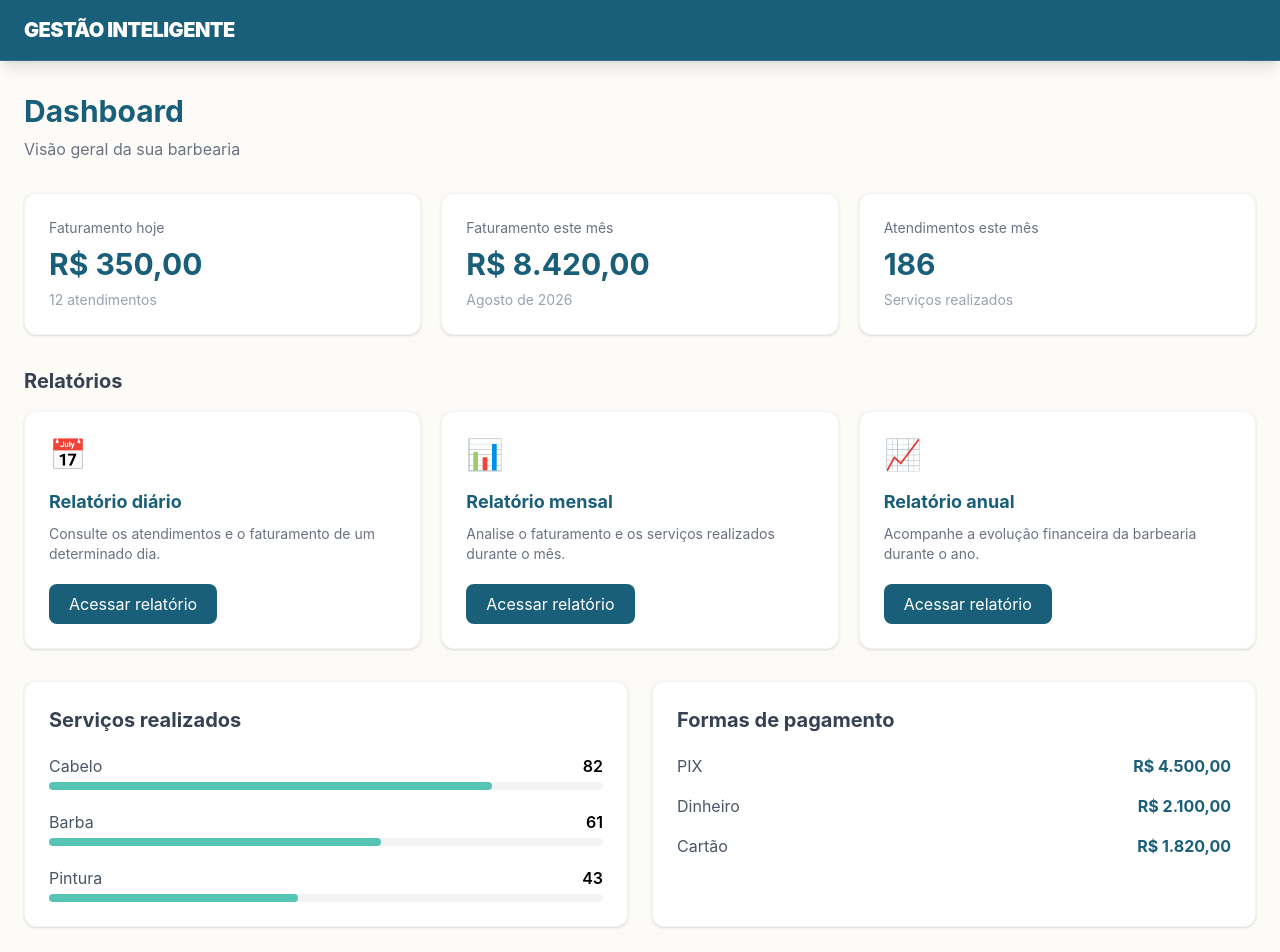
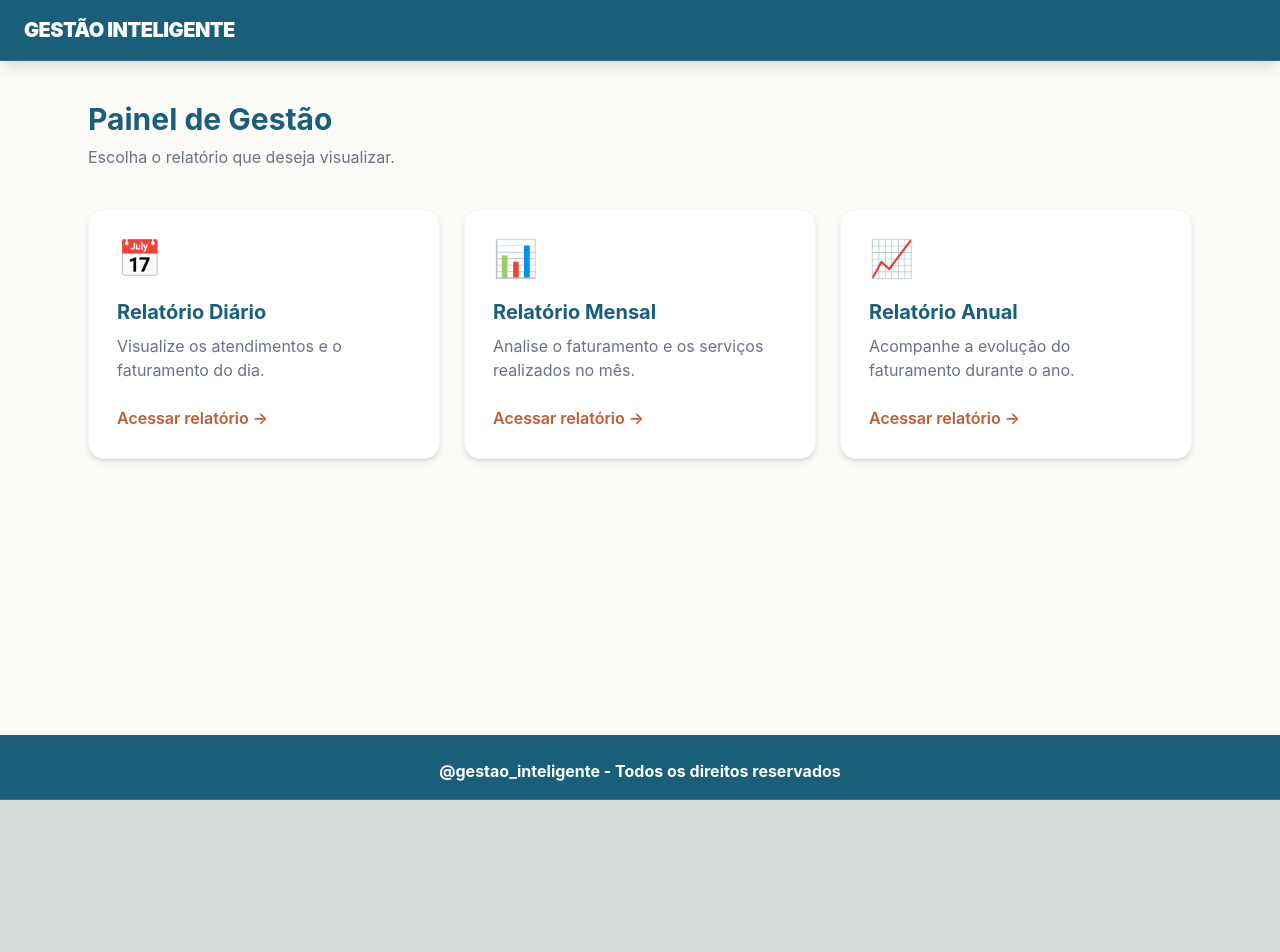
Before and after one commit to MaxBr221/gestao_front, a Next.js app: page /painel in a window 1280 px wide. Shown: the top 952 px of the page. After the commit the page ends 800 px from the top, so only its background shows below. Built offline with nearby package versions, Linux system fonts and the light colour scheme.

Commit message:
feat - implementando pages de relatorios

```diff
--- a/src/app/painel/page.tsx
+++ b/src/app/painel/page.tsx
@@ -1,331 +1,135 @@
 'use client'
 import { Template } from "../components/Template";
+import { useRouter } from "next/navigation";
 
 export default function PainelPage() {
+
+    const router = useRouter();
 
     return (
         <Template>
 
-            <div className="w-full max-w-7xl mx-auto px-6 py-8">
+            <div className="w-full max-w-6xl mx-auto px-6 py-10">
 
-                {/* CABEÇALHO */}
-
-                <div className="mb-8">
-
+                <div className="mb-10">
                     <h1 className="text-3xl font-bold text-[#1A5F7A]">
-                        Dashboard
+                        Painel de Gestão
                     </h1>
 
                     <p className="text-gray-500 mt-2">
-                        Visão geral da sua barbearia
+                        Escolha o relatório que deseja visualizar.
                     </p>
-
                 </div>
 
 
-                {/* CARDS PRINCIPAIS */}
-
-                <div className="grid grid-cols-1 md:grid-cols-3 gap-5 mb-8">
-
-                    {/* FATURAMENTO HOJE */}
-
-                    <div className="bg-white rounded-xl shadow-sm border border-gray-100 p-6">
-
-                        <p className="text-sm text-gray-500">
-                            Faturamento hoje
-                        </p>
-
-                        <h2 className="text-3xl font-bold text-[#1A5F7A] mt-2">
-                            R$ 350,00
-                        </h2>
-
-                        <p className="text-sm text-gray-400 mt-2">
-                            12 atendimentos
-                        </p>
-
-                    </div>
-
-
-                    {/* FATURAMENTO MÊS */}
-
-                    <div className="bg-white rounded-xl shadow-sm border border-gray-100 p-6">
-
-                        <p className="text-sm text-gray-500">
-                            Faturamento este mês
-                        </p>
-
-                        <h2 className="text-3xl font-bold text-[#1A5F7A] mt-2">
-                            R$ 8.420,00
-                        </h2>
-
-                        <p className="text-sm text-gray-400 mt-2">
-                            Agosto de 2026
-                        </p>
-
-                    </div>
-
-
-                    {/* ATENDIMENTOS */}
-
-                    <div className="bg-white rounded-xl shadow-sm border border-gray-100 p-6">
-
-                        <p className="text-sm text-gray-500">
-                            Atendimentos este mês
-                        </p>
-
-                        <h2 className="text-3xl font-bold text-[#1A5F7A] mt-2">
-                            186
-                        </h2>
-
-                        <p className="text-sm text-gray-400 mt-2">
-                            Serviços realizados
-                        </p>
-
-                    </div>
-
-                </div>
-
-
-                {/* RELATÓRIOS */}
-
-                <div className="mb-8">
-
-                    <h2 className="text-xl font-bold text-gray-700 mb-4">
-                        Relatórios
-                    </h2>
-
-                    <div className="grid grid-cols-1 md:grid-cols-3 gap-5">
+                <div className="grid grid-cols-1 md:grid-cols-3 gap-6">
 
                     {/* DIÁRIO */}
+                    <button
+                        onClick={() => router.push("/relatorios/diario")}
+                        className="
+                            bg-white
+                            rounded-2xl
+                            p-7
+                            text-left
+                            shadow-md
+                            border
+                            border-gray-100
+                            hover:shadow-xl
+                            hover:-translate-y-1
+                            transition-all
+                        "
+                    >
 
-                        <div className="bg-white rounded-xl shadow-sm border border-gray-100 p-6 hover:shadow-md transition">
-
-                            <div className="text-3xl mb-4">
+                        <div className="text-4xl mb-5">
                             📅
                         </div>
 
-                            <h3 className="text-lg font-bold text-[#1A5F7A]">
-                                Relatório diário
-                            </h3>
+                        <h2 className="text-xl font-bold text-[#1A5F7A]">
+                            Relatório Diário
+                        </h2>
 
-                            <p className="text-sm text-gray-500 mt-2">
-                                Consulte os atendimentos e o faturamento
-                                de um determinado dia.
+                        <p className="text-gray-500 mt-2">
+                            Visualize os atendimentos e o faturamento do dia.
                         </p>
 
-                            <button
-                                className="mt-5 bg-[#1A5F7A] hover:bg-[#144C62] text-white px-5 py-2 rounded-lg transition"
-                            >
-                                Acessar relatório
+                        <div className="mt-6 text-[#C05C32] font-semibold">
+                            Acessar relatório →
+                        </div>
+
                     </button>
-
-                        </div>
 
 
                     {/* MENSAL */}
+                    <button
+                        onClick={() => router.push("/relatorios/mensal")}
+                        className="
+                            bg-white
+                            rounded-2xl
+                            p-7
+                            text-left
+                            shadow-md
+                            border
+                            border-gray-100
+                            hover:shadow-xl
+                            hover:-translate-y-1
+                            transition-all
+                        "
+                    >
 
-                        <div className="bg-white rounded-xl shadow-sm border border-gray-100 p-6 hover:shadow-md transition">
-
-                            <div className="text-3xl mb-4">
+                        <div className="text-4xl mb-5">
                             📊
                         </div>
 
-                            <h3 className="text-lg font-bold text-[#1A5F7A]">
-                                Relatório mensal
-                            </h3>
+                        <h2 className="text-xl font-bold text-[#1A5F7A]">
+                            Relatório Mensal
+                        </h2>
 
-                            <p className="text-sm text-gray-500 mt-2">
-                                Analise o faturamento e os serviços
-                                realizados durante o mês.
+                        <p className="text-gray-500 mt-2">
+                            Analise o faturamento e os serviços realizados no mês.
                         </p>
 
-                            <button
-                                className="mt-5 bg-[#1A5F7A] hover:bg-[#144C62] text-white px-5 py-2 rounded-lg transition"
-                            >
-                                Acessar relatório
+                        <div className="mt-6 text-[#C05C32] font-semibold">
+                            Acessar relatório →
+                        </div>
+
                     </button>
-
-                        </div>
 
 
                     {/* ANUAL */}
+                    <button
+                        onClick={() => router.push("/relatorios/anual")}
+                        className="
+                            bg-white
+                            rounded-2xl
+                            p-7
+                            text-left
+                            shadow-md
+                            border
+                            border-gray-100
+                            hover:shadow-xl
+                            hover:-translate-y-1
+                            transition-all
+                        "
+                    >
 
-                        <div className="bg-white rounded-xl shadow-sm border border-gray-100 p-6 hover:shadow-md transition">
-
-                            <div className="text-3xl mb-4">
+                        <div className="text-4xl mb-5">
                             📈
                         </div>
 
-                            <h3 className="text-lg font-bold text-[#1A5F7A]">
-                                Relatório anual
-                            </h3>
+                        <h2 className="text-xl font-bold text-[#1A5F7A]">
+                            Relatório Anual
+                        </h2>
 
-                            <p className="text-sm text-gray-500 mt-2">
-                                Acompanhe a evolução financeira
-                                da barbearia durante o ano.
+                        <p className="text-gray-500 mt-2">
+                            Acompanhe a evolução do faturamento durante o ano.
                         </p>
 
-                            <button
-                                className="mt-5 bg-[#1A5F7A] hover:bg-[#144C62] text-white px-5 py-2 rounded-lg transition"
-                            >
-                                Acessar relatório
-                            </button>
-
+                        <div className="mt-6 text-[#C05C32] font-semibold">
+                            Acessar relatório →
                         </div>
 
-                    </div>
-
-                </div>
-
-
-                {/* SERVIÇOS */}
-
-                <div className="grid grid-cols-1 lg:grid-cols-2 gap-6">
-
-
-                    {/* SERVIÇOS MAIS REALIZADOS */}
-
-                    <div className="bg-white rounded-xl shadow-sm border border-gray-100 p-6">
-
-                        <h2 className="text-xl font-bold text-gray-700 mb-5">
-                            Serviços realizados
-                        </h2>
-
-                        <div className="space-y-5">
-
-                            <div>
-
-                                <div className="flex justify-between mb-1">
-
-                                    <span className="text-gray-600">
-                                        Cabelo
-                                    </span>
-
-                                    <span className="font-semibold">
-                                        82
-                                    </span>
-
-                                </div>
-
-                                <div className="w-full bg-gray-100 rounded-full h-2">
-
-                                    <div
-                                        className="bg-[#57C5B6] h-2 rounded-full"
-                                        style={{ width: "80%" }}
-                                    />
-
-                                </div>
-
-                            </div>
-
-
-                            <div>
-
-                                <div className="flex justify-between mb-1">
-
-                                    <span className="text-gray-600">
-                                        Barba
-                                    </span>
-
-                                    <span className="font-semibold">
-                                        61
-                                    </span>
-
-                                </div>
-
-                                <div className="w-full bg-gray-100 rounded-full h-2">
-
-                                    <div
-                                        className="bg-[#57C5B6] h-2 rounded-full"
-                                        style={{ width: "60%" }}
-                                    />
-
-                                </div>
-
-                            </div>
-
-
-                            <div>
-
-                                <div className="flex justify-between mb-1">
-
-                                    <span className="text-gray-600">
-                                        Pintura
-                                    </span>
-
-                                    <span className="font-semibold">
-                                        43
-                                    </span>
-
-                                </div>
-
-                                <div className="w-full bg-gray-100 rounded-full h-2">
-
-                                    <div
-                                        className="bg-[#57C5B6] h-2 rounded-full"
-                                        style={{ width: "45%" }}
-                                    />
-
-                                </div>
-
-                            </div>
-
-                        </div>
-
-                    </div>
-
-
-                    {/* FORMAS DE PAGAMENTO */}
-
-                    <div className="bg-white rounded-xl shadow-sm border border-gray-100 p-6">
-
-                        <h2 className="text-xl font-bold text-gray-700 mb-5">
-                            Formas de pagamento
-                        </h2>
-
-                        <div className="space-y-4">
-
-                            <div className="flex justify-between items-center">
-
-                                <span className="text-gray-600">
-                                    PIX
-                                </span>
-
-                                <span className="font-bold text-[#1A5F7A]">
-                                    R$ 4.500,00
-                                </span>
-
-                            </div>
-
-
-                            <div className="flex justify-between items-center">
-
-                                <span className="text-gray-600">
-                                    Dinheiro
-                                </span>
-
-                                <span className="font-bold text-[#1A5F7A]">
-                                    R$ 2.100,00
-                                </span>
-
-                            </div>
-
-
-                            <div className="flex justify-between items-center">
-
-                                <span className="text-gray-600">
-                                    Cartão
-                                </span>
-
-                                <span className="font-bold text-[#1A5F7A]">
-                                    R$ 1.820,00
-                                </span>
-
-                            </div>
-
-                        </div>
-
-                    </div>
+                    </button>
 
                 </div>
 
--- a/src/app/relatorios/anual/page.tsx
+++ b/src/app/relatorios/anual/page.tsx
@@ -0,0 +1,58 @@
+'use client'
+
+import { Template } from "../../components/Template";
+import { useEffect, useState } from "react";
+import { buscarRelatorioAnual } from "../../resources/relatorio/relatorioService";
+
+export default function RelatorioAnualPage() {
+
+    const [relatorio, setRelatorio] = useState<any>(null);
+
+    useEffect(() => {
+
+        async function carregar() {
+
+            try {
+
+                const dados = await buscarRelatorioAnual();
+
+                console.log("Relatório recebido:", dados);
+
+                setRelatorio(dados);
+
+            } catch (error) {
+
+                console.error(
+                    "Erro ao carregar relatório Anual:",
+                    error
+                );
+
+            }
+
+        }
+
+        carregar();
+
+    }, []);
+
+
+    return (
+        <Template>
+
+            <div className="p-8 color-blue">
+
+                <h1 className="text-3xl font-bold text-[#1A5F7A]">
+                    Relatório Anual
+                </h1>
+
+                {relatorio && (
+                    <pre className="mt-5 bg-gray-100 p-4 rounded">
+                        {JSON.stringify(relatorio, null, 2)}
+                    </pre>
+                )}
+
+            </div>
+
+        </Template>
+    );
+}
--- a/src/app/relatorios/diario/page.tsx
+++ b/src/app/relatorios/diario/page.tsx
@@ -1,9 +1,10 @@
 'use client'
-import { Template } from "@/app/components/Template";
+
+import { Template } from "../../components/Template";
 import { useEffect, useState } from "react";
-import { buscarRelatorioDiario } from "@/app/resources/relatorio/relatorioService";
+import { buscarRelatorioDiario } from "../../resources/relatorio/relatorioService";
 
-export default function DiarioPage(){
+export default function RelatorioDiarioPage() {
 
     const [relatorio, setRelatorio] = useState<any>(null);
 
@@ -11,20 +12,47 @@ export default function DiarioPage(){
 
         async function carregar() {
 
-            const dados = await buscarRelatorioDiario();
+            try {
 
-            setRelatorio(dados);
+                const dados = await buscarRelatorioDiario();
+
+                console.log("Relatório recebido:", dados);
+
+                setRelatorio(dados);
+
+            } catch (error) {
+
+                console.error(
+                    "Erro ao carregar relatório diário:",
+                    error
+                );
+
+            }
+
         }
 
         carregar();
 
     }, []);
 
-    return(
+
+    return (
         <Template>
-            <div>
+
+            <div className="p-8 color-blue">
+
+                <h1 className="text-3xl font-bold text-[#1A5F7A]">
+                    Relatório Diário
+                </h1>
+
+                {relatorio && (
+                    <pre className="mt-5 bg-gray-100 p-4 rounded">
+                        {JSON.stringify(relatorio, null, 2)}
+                    </pre>
+                )}
 
             </div>
+
         </Template>
-    )
+    );
 }
--- a/src/app/relatorios/mensal/page.tsx
+++ b/src/app/relatorios/mensal/page.tsx
@@ -0,0 +1,58 @@
+'use client'
+
+import { Template } from "../../components/Template";
+import { useEffect, useState } from "react";
+import { buscarRelatorioMensal } from "../../resources/relatorio/relatorioService";
+
+export default function RelatorioMensalPage() {
+
+    const [relatorio, setRelatorio] = useState<any>(null);
+
+    useEffect(() => {
+
+        async function carregar() {
+
+            try {
+
+                const dados = await buscarRelatorioMensal();
+
+                console.log("Relatório recebido:", dados);
+
+                setRelatorio(dados);
+
+            } catch (error) {
+
+                console.error(
+                    "Erro ao carregar relatório Mensal:",
+                    error
+                );
+
+            }
+
+        }
+
+        carregar();
+
+    }, []);
+
+
+    return (
+        <Template>
+
+            <div className="p-8 color-blue">
+
+                <h1 className="text-3xl font-bold text-[#1A5F7A]">
+                    Relatório Mensal
+                </h1>
+
+                {relatorio && (
+                    <pre className="mt-5 bg-gray-100 p-4 rounded">
+                        {JSON.stringify(relatorio, null, 2)}
+                    </pre>
+                )}
+
+            </div>
+
+        </Template>
+    );
+}
```
Also changed, not shown: src/app/resources/relatorio/relatorioService.ts (+4 -4 lines). Lines whose indentation alone changed are shown as unchanged.
